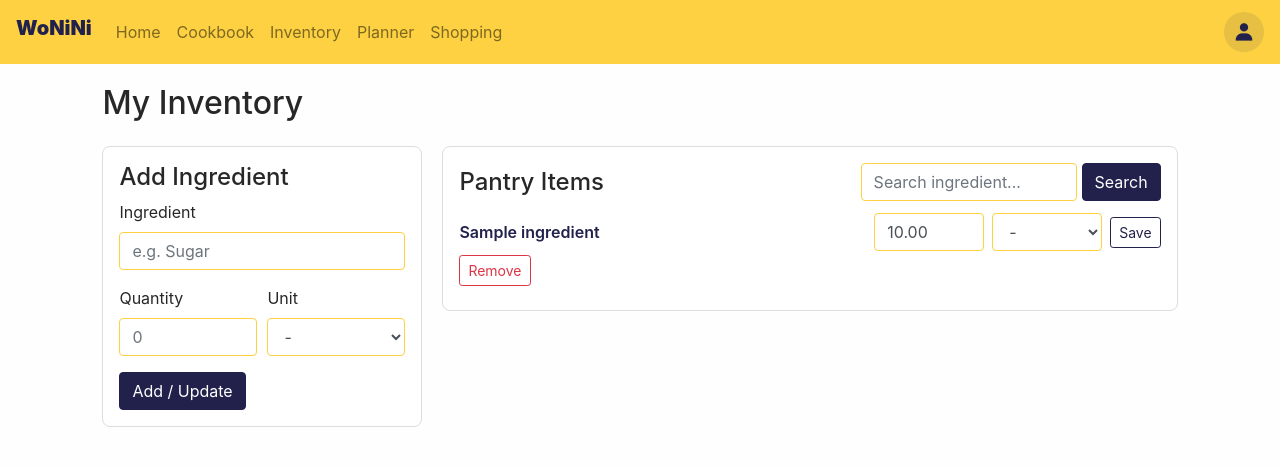
After one commit to iomullony/Recipes, a Django app: page /pantry/ in a window 1280 px wide. The commit adds this page. Shown: the top 466 px of the page. Run offline with Django 5.2, Linux system fonts and the light colour scheme; a user stored in the database is signed in; tables that the repository leaves empty hold one stand-in row (values such as "Sample post"); some libraries are stand-ins or nearby versions.

Commit message:
recipe view

```diff
--- a/recipes/static/recipes/css/override.css
+++ b/recipes/static/recipes/css/override.css
@@ -262,3 +262,150 @@ i{
     object-fit: cover;
     flex-shrink: 0;
 }
+
+/* Pantry */
+.pantry-layout {
+    display: grid;
+    grid-template-columns: 320px 1fr;
+    gap: 20px;
+    align-items: start;
+}
+
+.pantry-card {
+    border: 1px solid #ddd;
+    border-radius: 8px;
+    padding: 16px;
+    background: #fff;
+}
+
+.pantry-list-header {
+    display: flex;
+    justify-content: space-between;
+    gap: 12px;
+    margin-bottom: 12px;
+    align-items: center;
+}
+
+.pantry-search {
+    width: min(300px, 100%);
+    display: flex;
+    justify-content: space-between;
+    gap: 5px;
+}
+
+.pantry-items {
+    display: flex;
+    flex-direction: column;
+    gap: 8px;
+}
+
+.pantry-item-row {
+    display: grid;
+    grid-template-columns: minmax(130px, 1fr) 110px 110px auto;
+    gap: 8px;
+    align-items: center;
+}
+
+.pantry-ingredient {
+    font-weight: 600;
+    color: #21214c;
+}
+
+.pantry-delete-form {
+    margin-top: -4px;
+    margin-bottom: 8px;
+}
+
+/* Recipe detail */
+.recipe-page {
+    display: flex;
+    flex-direction: column;
+    gap: 16px;
+}
+
+.recipe-hero {
+    display: flex;
+    justify-content: space-between;
+    align-items: flex-start;
+    gap: 16px;
+}
+
+.recipe-title {
+    margin: 0;
+    color: #21214c;
+    font-weight: 800;
+}
+
+.recipe-meta {
+    color: #666;
+    font-size: 0.95rem;
+}
+
+.recipe-hero-image-wrap {
+    border: 1px solid #ddd;
+    border-radius: 10px;
+    overflow: hidden;
+    background: #fafafa;
+}
+
+.recipe-hero-image {
+    width: 100%;
+    max-height: 460px;
+    object-fit: cover;
+    display: block;
+}
+
+.recipe-content-grid {
+    display: grid;
+    grid-template-columns: minmax(220px, 320px) 1fr;
+    gap: 16px;
+    align-items: start;
+}
+
+.recipe-card {
+    border: 1px solid #ddd;
+    border-radius: 10px;
+    padding: 16px;
+    background: #fff;
+}
+
+.ingredients-list {
+    list-style: none;
+    margin: 0;
+    padding: 0;
+    display: flex;
+    flex-direction: column;
+    gap: 8px;
+}
+
+.ingredients-list li {
+    display: flex;
+    justify-content: space-between;
+    gap: 12px;
+    padding: 8px 10px;
+    border-radius: 8px;
+    background: #f8f9fa;
+}
+
+.recipe-text {
+    margin: 0;
+    line-height: 1.6;
+}
+
+@media (max-width: 992px) {
+    .pantry-layout {
+        grid-template-columns: 1fr;
+    }
+
+    .pantry-item-row {
+        grid-template-columns: 1fr 1fr;
+    }
+
+    .pantry-item-row .pantry-ingredient {
+        grid-column: 1 / -1;
+    }
+
+    .recipe-content-grid {
+        grid-template-columns: 1fr;
+    }
+}
--- a/recipes/templates/recipes/layout.html
+++ b/recipes/templates/recipes/layout.html
@@ -4,6 +4,7 @@
 <html lang="en">
     <head>
         <title>{% block title %}WoNiNi{% endblock %}</title>
+        <meta charset="utf-8">
         <meta name="viewport" content="width=device-width, initial-scale=1">
         <link rel="stylesheet" href="https://stackpath.bootstrapcdn.com/bootstrap/4.4.1/css/bootstrap.min.css" integrity="sha384-Vkoo8x4CGsO3+Hhxv8T/Q5PaXtkKtu6ug5TOeNV6gBiFeWPGFN9MuhOf23Q9Ifjh" crossorigin="anonymous">
         <link href='https://unpkg.com/boxicons@2.0.9/css/boxicons.min.css' rel='stylesheet'>
@@ -22,11 +23,10 @@
                 <li class="nav-item"><a class="nav-link" href="{% url 'index' %}">Home</a></li>
                 {% if user.is_authenticated %}
                     <li class="nav-item"><a class="nav-link" href="{% url 'index' %}">Cookbook</a></li>
-                    <!-- <li class="nav-item"><a class="nav-link" href="#">Favourites</a></li> -->
+                    <li class="nav-item"><a class="nav-link" href="{% url 'pantry' %}">Inventory</a></li>
                     <li class="nav-item"><a class="nav-link" href="#">Planner</a></li>
                     <li class="nav-item"><a class="nav-link" href="#">Shopping</a></li>
                     <!-- <li class="nav-item"><a class="nav-link" href="#">Following</a></li> -->
-                    <li class="nav-item"><a class="nav-link" href="{% url 'logout' %}">Log Out</a></li>
                 {% else %}
                     <li class="nav-item"><a class="nav-link" href="{% url 'login' %}">Log In</a></li>
                     <li class="nav-item"><a class="nav-link" href="{% url 'register' %}">Register</a></li>
@@ -35,7 +35,7 @@
               <ul class="navbar-nav my-auto">
                 {% if request.user.is_authenticated %}
                     <li class="nav-item">
-                        <a class="nav-link profile-icon-link" href="{% url 'profile' request.user.id %}">
+                        <a class="nav-link profile-icon-link" href="{% url 'profile' request.user.id %}" title="My profile" aria-label="My profile">
                             <i class='bx bxs-user'></i>
                         </a>
                     </li>
--- /dev/null
+++ b/recipes/templates/recipes/pantry.html
@@ -0,0 +1,69 @@
+{% extends "recipes/layout.html" %}
+
+{% block body %}
+<h2 class="mb-4">My Inventory</h2>
+
+<div class="pantry-layout">
+    <div class="pantry-card">
+        <h4>Add Ingredient</h4>
+        <form method="post" action="{% url 'pantry' %}">
+            {% csrf_token %}
+            <div class="form-group">
+                <label for="ingredient_name">Ingredient</label>
+                <input id="ingredient_name" class="form-control" type="text" name="ingredient_name" placeholder="e.g. Sugar" required>
+            </div>
+            <div class="form-row">
+                <div class="form-group col-6">
+                    <label for="quantity">Quantity</label>
+                    <input id="quantity" class="form-control" type="number" name="quantity" step="0.01" min="0" placeholder="0">
+                </div>
+                <div class="form-group col-6">
+                    <label for="unit">Unit</label>
+                    <select id="unit" class="form-control" name="unit">
+                        <option value="">-</option>
+                        {% for unit in units %}
+                            <option value="{{ unit }}">{{ unit }}</option>
+                        {% endfor %}
+                    </select>
+                </div>
+            </div>
+            <button class="btn btn-primary" type="submit">Add / Update</button>
+        </form>
+    </div>
+
+    <div class="pantry-card">
+        <div class="pantry-list-header">
+            <h4 class="mb-0">Pantry Items</h4>
+            <form method="get" action="{% url 'pantry' %}" class="pantry-search">
+                <input class="form-control" type="text" name="q" value="{{ query }}" placeholder="Search ingredient...">
+                <button class="btn btn-primary" type="submit">Search</button>
+            </form>
+        </div>
+
+        {% if pantry_items %}
+            <div class="pantry-items">
+                {% for item in pantry_items %}
+                    <form method="post" action="{% url 'pantry_update' item.id %}" class="pantry-item-row">
+                        {% csrf_token %}
+                        <div class="pantry-ingredient">{{ item.ingredient.name }}</div>
+                        <input class="form-control pantry-qty" type="number" name="quantity" min="0" step="0.01" value="{{ item.quantity }}" aria-label="Quantity for {{ item.ingredient.name }}">
+                        <select class="form-control pantry-unit" name="unit" aria-label="Unit for {{ item.ingredient.name }}">
+                            <option value="">-</option>
+                            {% for unit in units %}
+                                <option value="{{ unit }}" {% if item.unit == unit %}selected{% endif %}>{{ unit }}</option>
+                            {% endfor %}
+                        </select>
+                        <button class="btn btn-outline-primary btn-sm" type="submit">Save</button>
+                    </form>
+                    <form method="post" action="{% url 'pantry_delete' item.id %}" class="pantry-delete-form">
+                        {% csrf_token %}
+                        <button class="btn btn-outline-danger btn-sm" type="submit">Remove</button>
+                    </form>
+                {% endfor %}
+            </div>
+        {% else %}
+            <p class="mb-0">No ingredients in your inventory yet.</p>
+        {% endif %}
+    </div>
+</div>
+{% endblock %}
--- a/recipes/templates/recipes/recipes.html
+++ b/recipes/templates/recipes/recipes.html
@@ -1,4 +1,4 @@
-<div class="auction-listings">
+<div class="recipe-listings">
     {% for recipe in page_obj.object_list %}
         <div class="recipe-item">
             <div class="recipe-image">
@@ -9,12 +9,12 @@
                 {% endif %}
             </div>
             <div class="recipe-details">
-                <h3><a href="#">{{ recipe.title }}</a></h3>
+                <h3><a href="{% url 'recipe' recipe.id %}">{{ recipe.title }}</a></h3>
                 <a class="profile-link" href="{% url 'profile' recipe.user.id %}"><P>{{ recipe.user }}</P></a>
                 <p><small>{{ recipe.date_time }}</small></p>
             </div>
         </div>
     {% empty %}
-        <p>No active listings</p>
+        <p>No recipes found</p>
     {% endfor %}
 </div>
--- a/recipes/urls.py
+++ b/recipes/urls.py
@@ -10,4 +10,8 @@ urlpatterns = [
     path("new_recipe/", views.new_recipe, name="new_recipe"),
     path("profile/<int:user_id>", views.profile, name="profile"),
     path("follow", views.follow, name="follow"),
+    path("pantry/", views.pantry, name="pantry"),
+    path("pantry/<int:item_id>/update/", views.pantry_update, name="pantry_update"),
+    path("pantry/<int:item_id>/delete/", views.pantry_delete, name="pantry_delete"),
+    path('recipe/<int:recipe_id>/', views.recipe, name='recipe'),
 ]
--- a/recipes/views.py
+++ b/recipes/views.py
@@ -6,7 +6,7 @@ from django.urls import reverse
 from django.contrib.auth.decorators import login_required
 from django.core.paginator import Paginator
 
-from .models import User, Category, Recipe, Ingredient, RecipeIngredient, Follow, Liked
+from .models import User, Category, Recipe, Ingredient, RecipeIngredient, Follow, Liked, PantryItem
 
 units = ['g', 'kg', 'mL', 'L', 'cups', 'tbsp', 'tsp', 'oz', 'lb', 'unit(s)']
 
@@ -228,3 +228,80 @@ def follow(request):
         return redirect('profile', user_id=user_id)
 
     return redirect('index')
+
+
+@login_required
+def pantry(request):
+    query = request.GET.get("q", "").strip()
+    pantry_items = PantryItem.objects.filter(user=request.user).select_related("ingredient")
+
+    if query:
+        pantry_items = pantry_items.filter(ingredient__name__icontains=query)
+
+    if request.method == "POST":
+        ingredient_name = request.POST.get("ingredient_name", "").strip()
+        quantity_raw = request.POST.get("quantity", "").strip()
+        unit = request.POST.get("unit", "").strip()
+
+        if ingredient_name:
+            ingredient, _ = Ingredient.objects.get_or_create(name=ingredient_name)
+
+            try:
+                quantity = float(quantity_raw) if quantity_raw else 0.0
+            except ValueError:
+                quantity = 0.0
+
+            pantry_item, created = PantryItem.objects.get_or_create(
+                user=request.user,
+                ingredient=ingredient,
+                defaults={"quantity": quantity, "unit": unit}
+            )
+
+            if not created:
+                pantry_item.quantity = quantity
+                pantry_item.unit = unit
+                pantry_item.save()
+
+        return redirect("pantry")
+
+    return render(request, "recipes/pantry.html", {
+        "pantry_items": pantry_items,
+        "units": units,
+        "query": query,
+    })
+
+
+@login_required
+def pantry_update(request, item_id):
+    if request.method == "POST":
+        pantry_item = get_object_or_404(PantryItem, id=item_id, user=request.user)
+        quantity_raw = request.POST.get("quantity", "").strip()
+        unit = request.POST.get("unit", "").strip()
+
+        try:
+            pantry_item.quantity = float(quantity_raw) if quantity_raw else 0.0
+        except ValueError:
+            pantry_item.quantity = 0.0
+
+        pantry_item.unit = unit
+        pantry_item.save()
+
+    return redirect("pantry")
+
+
+@login_required
+def pantry_delete(request, item_id):
+    if request.method == "POST":
+        pantry_item = get_object_or_404(PantryItem, id=item_id, user=request.user)
+        pantry_item.delete()
+    return redirect("pantry")
+
+
+def recipe(request, recipe_id):
+    recipe = get_object_or_404(Recipe.objects.select_related("user"), id=recipe_id)
+    ingredients = RecipeIngredient.objects.filter(recipe=recipe).select_related("ingredient")
+
+    return render(request, 'recipes/recipe.html', {
+        'recipe': recipe,
+        'ingredients': ingredients,
+    })
```
Also changed, not shown: recipes/models.py (+14 -0 lines), recipes/templates/recipes/profile.html (+7 -0 lines), recipes/templates/recipes/recipe.html (added, +55 -0 lines), recipes/migrations/0007_pantryitem.py (added).
